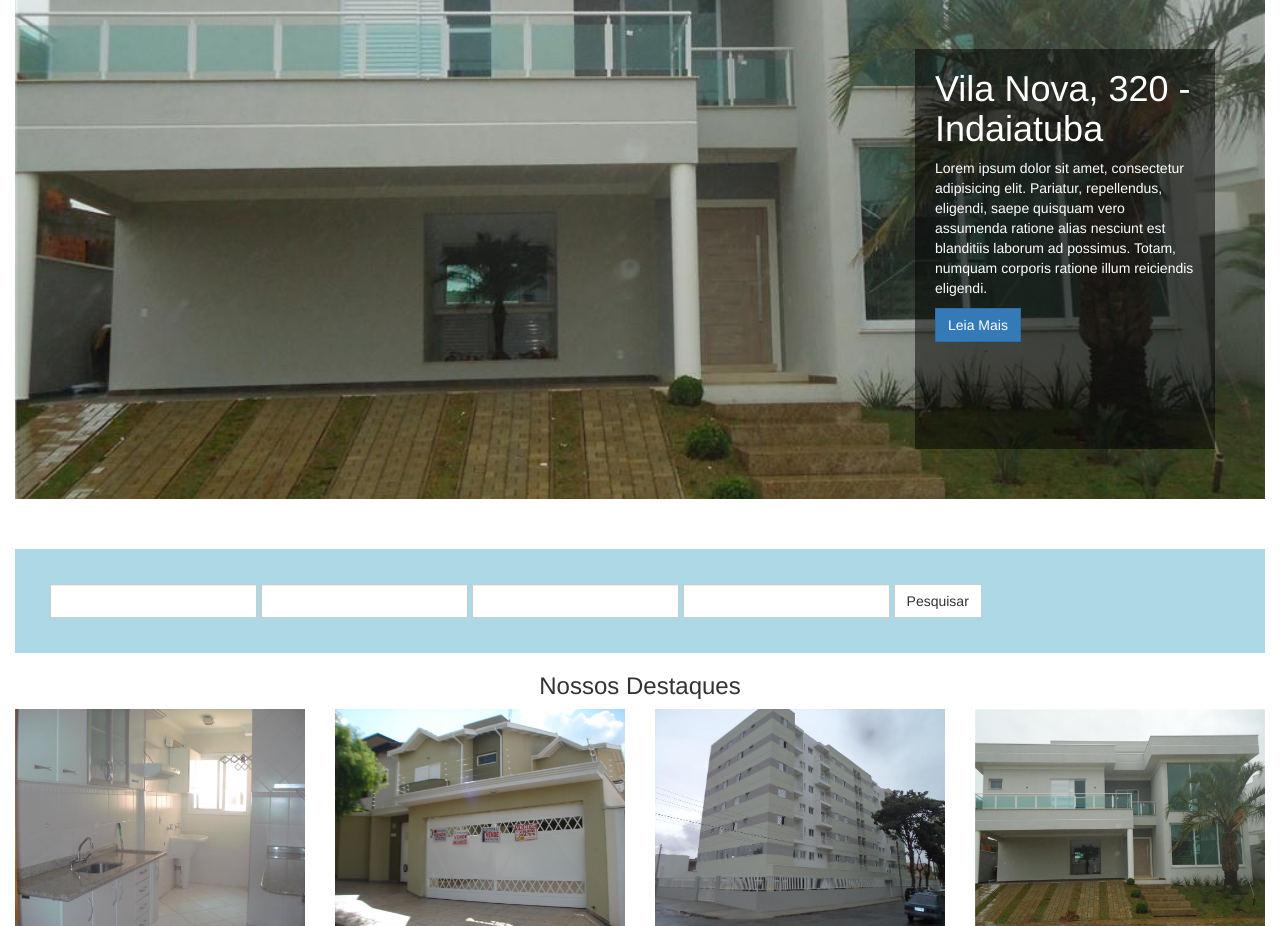
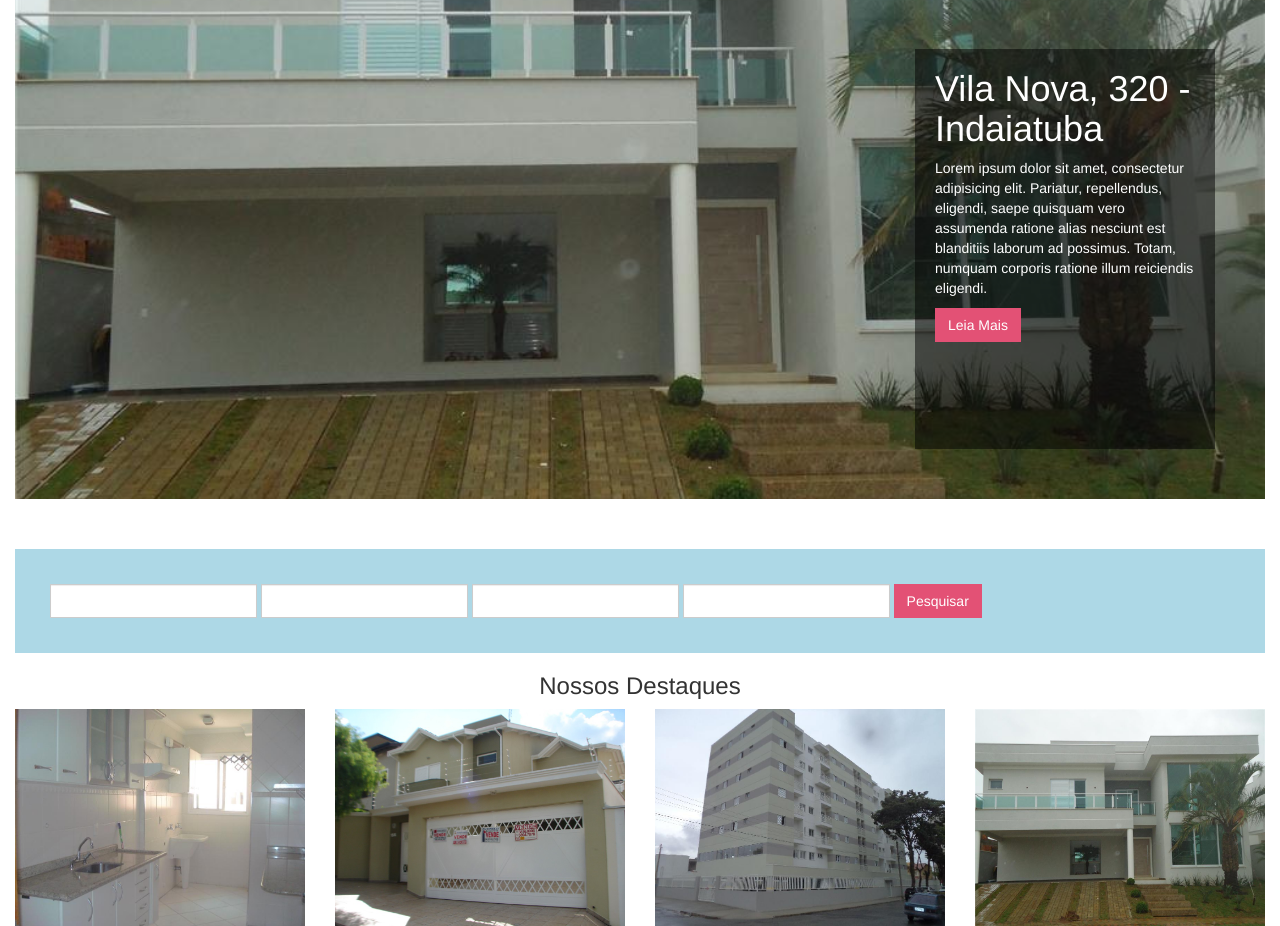
Before and after one commit to burunor/ithome, a PHP site: page / in a window 1280 px wide. Shown: the part 113-1039 px from the top of the page. Run offline with PHP 8.4, Linux system fonts and the light colour scheme; some libraries are stand-ins or nearby versions.

Commit message:
[CSS] Change btn-default bg color to pink

```diff
--- a/index.html
+++ b/index.html
@@ -27,7 +27,7 @@
 				<div class="caption">
 					<h1>Vila Nova, 320 - Indaiatuba</h1>
 					<p>Lorem ipsum dolor sit amet, consectetur adipisicing elit. Pariatur, repellendus, eligendi, saepe quisquam vero assumenda ratione alias nesciunt est blanditiis laborum ad possimus. Totam, numquam corporis ratione illum reiciendis eligendi.</p>
-					<button class="btn btn-primary">Leia Mais</button>
+					<button class="btn btn-default">Leia Mais</button>
 				</div>
 			</section>
 
--- a/style.css
+++ b/style.css
@@ -123,3 +123,21 @@ li{
 	float:left;
 	margin: 0 25px;
 }
+
+/* FORM */
+
+.btn-default{
+	background-color: #e35175;
+	border-color: #e35175;
+	color: #fff
+}
+
+.btn-default:hover, .btn-default:focus, .btn-default:active, .btn-default.active, .open > .dropdown-toggle.btn-default {
+
+    background-color: #e35175;
+
+    border-color: #adadad;
+
+    color: #333;
+
+}
```
